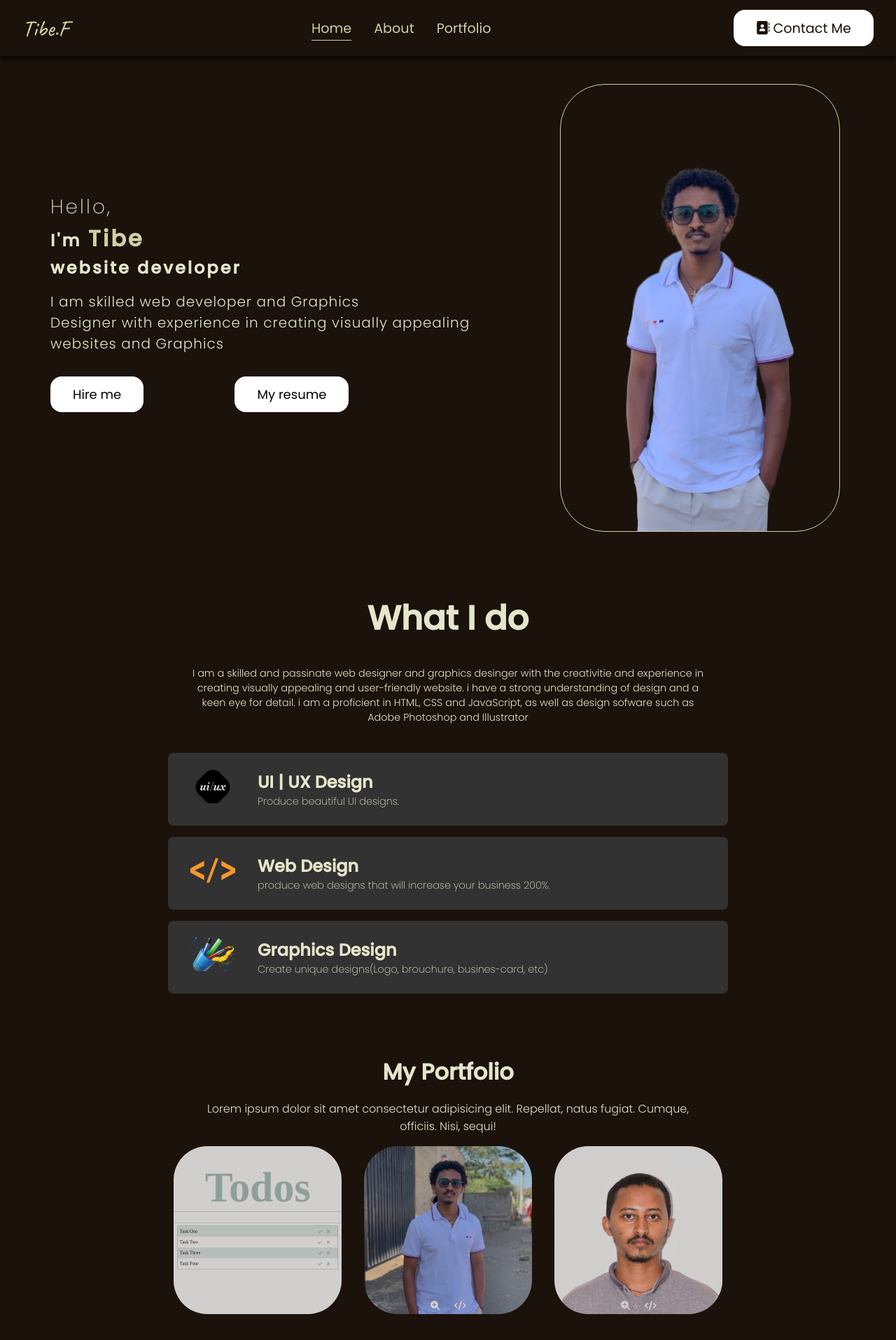
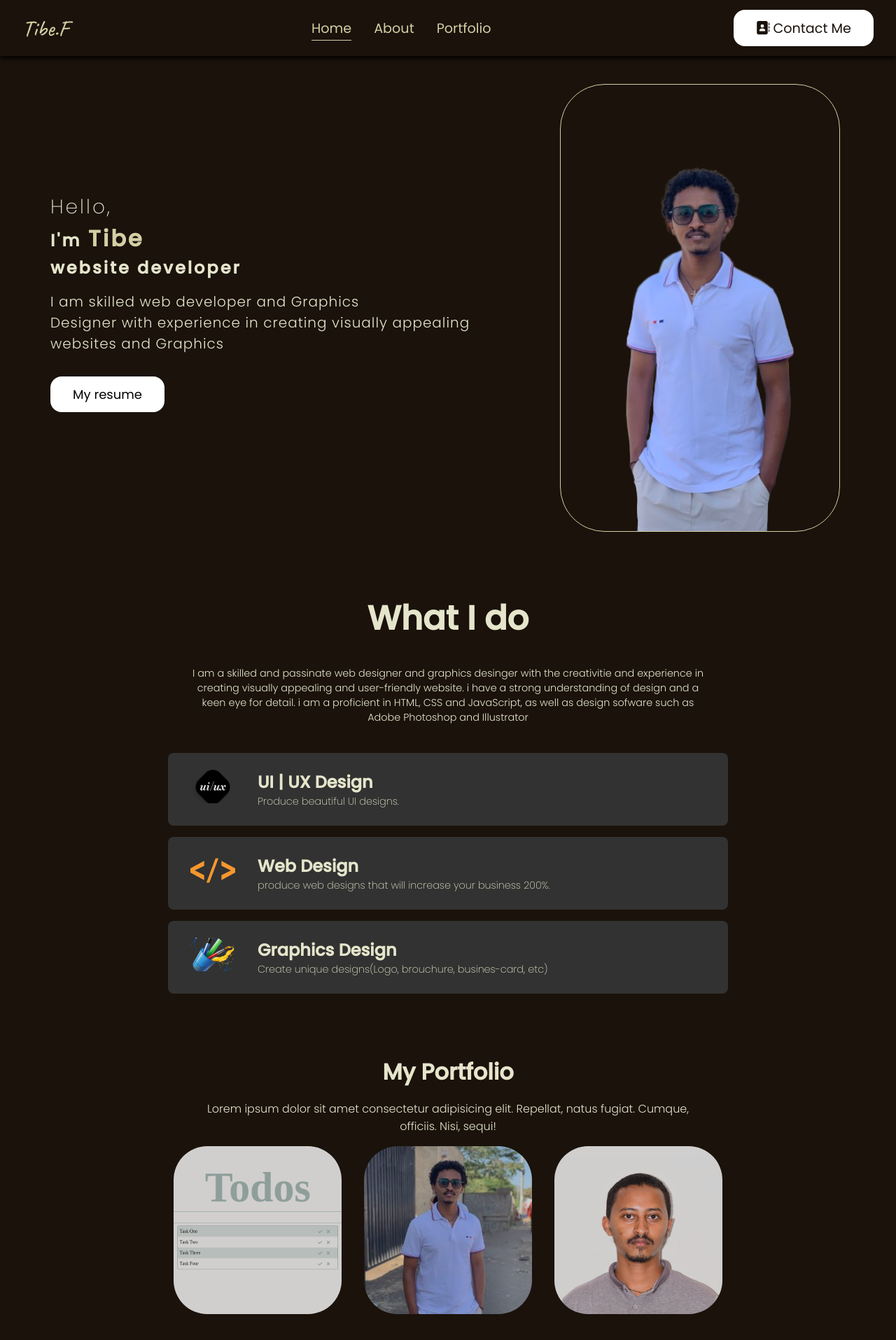
Before and after one commit to tibe-f/portfolio, a React (Vite) app: page / in a window 1280 px wide. Shown: the top 1915 px of the page at 70% size. Built offline with nearby package versions, Linux system fonts and the light colour scheme.

Commit message:
Removed hire me button

```diff
--- a/src/components/intro/intro.jsx
+++ b/src/components/intro/intro.jsx
@@ -12,7 +12,6 @@ const Intro = () => {
           <span className="intro-text">I'm <span className="intro-name">Tibe</span><br /> website developer</span>
           <p className="intropara">I am skilled web developer and Graphics  <br /> Designer with experience in creating visually appealing websites and Graphics</p>
           <div className="introbtns">
-            <Link><button className="btn">Hire me</button></Link>
             <a href={myCV} download><button className="btn resume">My resume</button></a>
           </div>
          </div>
--- a/src/components/works/works.css
+++ b/src/components/works/works.css
@@ -65,11 +65,15 @@
   .moreInfo button{
     border: 0;
     color: #fff;
+    display: none;
+  }
+  .work:hover .moreInfo button{
+    display: block;
   }
   .moreInfo{
     position: absolute;
-    bottom: 0.5rem;
     left: 50%;
+    bottom: 0;
     transform: translateX(-50%);
     transition: transform 3s ease-in;
     width: 30%;
```
